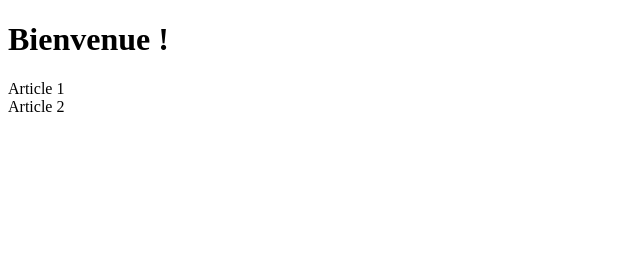
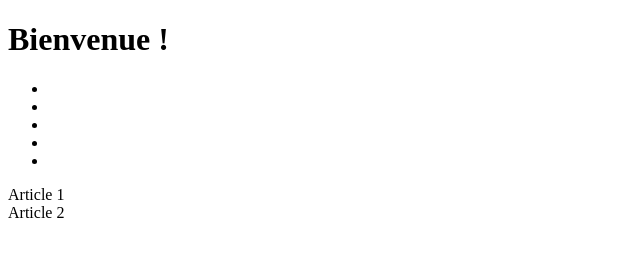
Before and after one commit to Hahiwa/tutoGit, a plain HTML site: page index.html in a window 1280 px wide. Shown: the whole page, without its empty margins (0-640 px from the left). Drawn offline with Linux system fonts and the light colour scheme.

Commit message:
Ajout d'un menu

```diff
--- a/index.html
+++ b/index.html
@@ -10,6 +10,17 @@
 
 <body>
     <h1>Bienvenue !</h1>
+    <div id="page">
+        <div id="logo"></div>
+        <ul id="navigation">
+            <li><a href=""></a></li>
+            <li><a href=""></a></li>
+            <li><a href=""></a></li>
+            <li><a href=""></a></li>
+            <li><a href=""></a></li>
+        </ul>
+    </div>
+
     <div>Article 1</div>
     <div>Article 2</div>
 </body>
```
